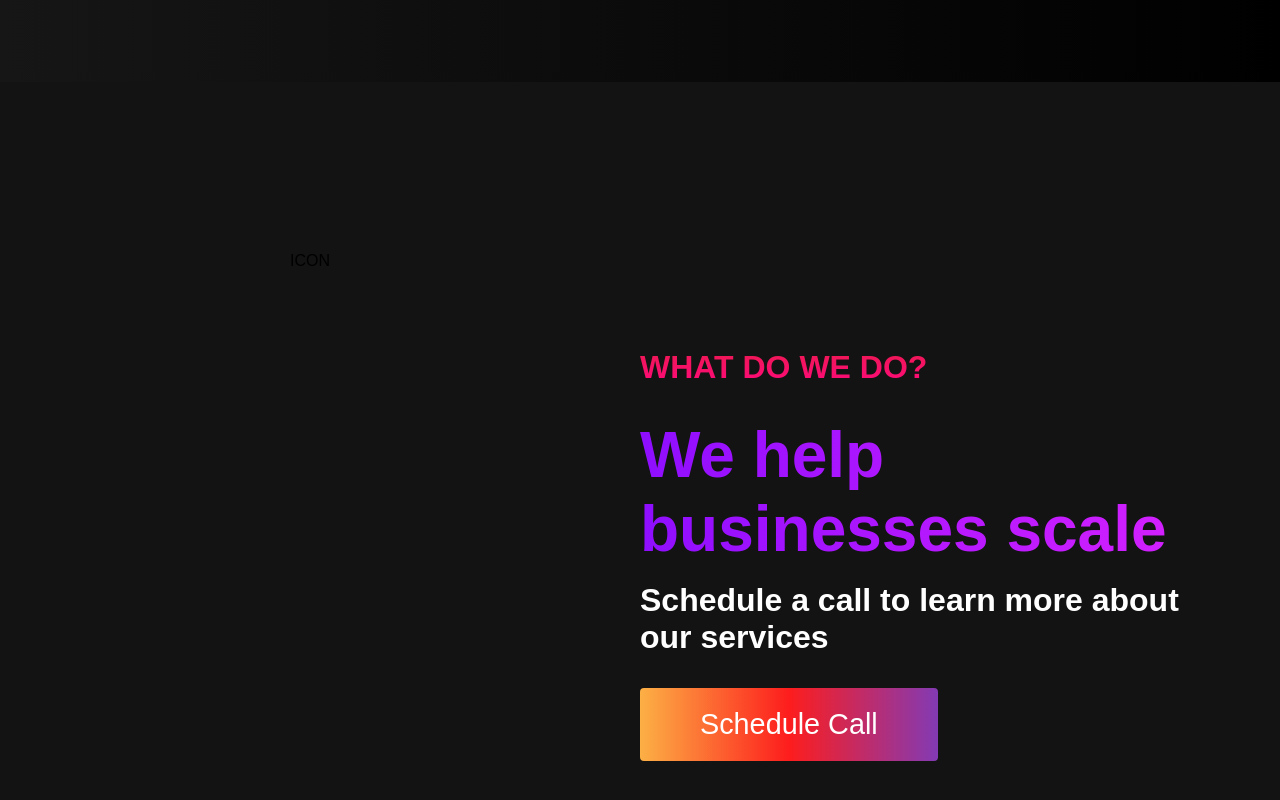
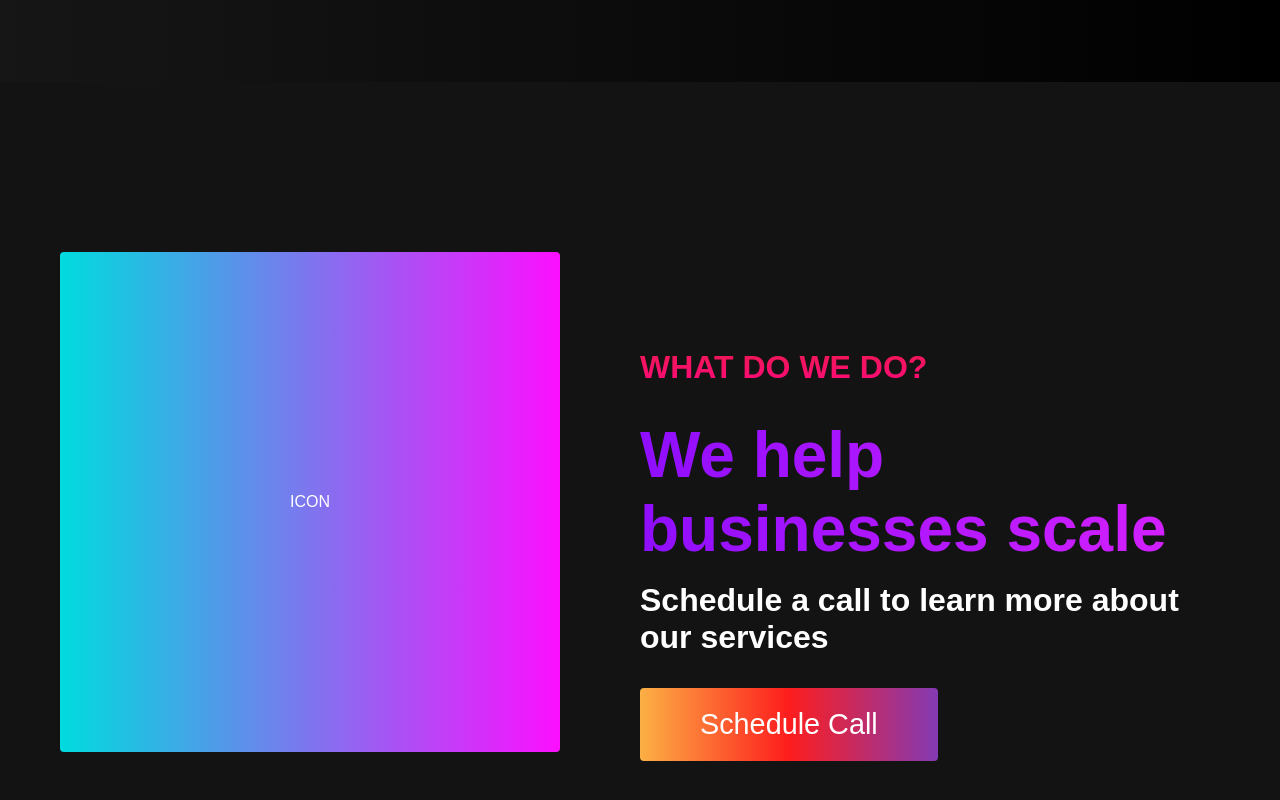
Before and after one commit to mgadbois-code/SmoothScrollWebsiteTutorial, a plain HTML site: page index.html in a window 1280 px wide. Shown: the part 685-1485 px from the top of the page. Drawn offline with Linux system fonts and the light colour scheme.

Commit message:
some css

```diff
--- a/styles.css
+++ b/styles.css
@@ -366,4 +366,9 @@
     height: 500px;
     width: 500px;
     border-radius: 4px;
+    display: flex;
+    flex-direction: column;
+    justify-content: center;
+    color: #fff;
+    background-image: linear-gradient(to right, #00dbde 0%, #fc0fff 100%);
 }
```
